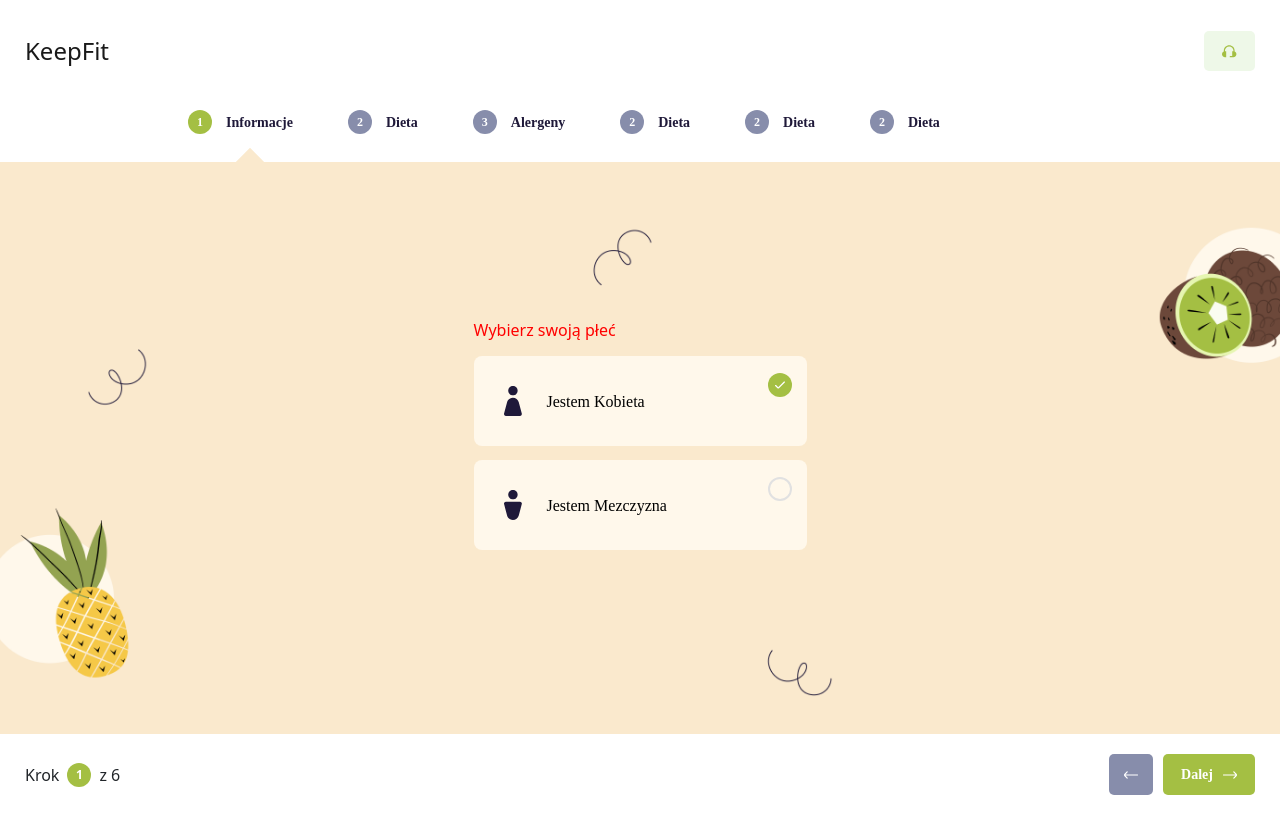
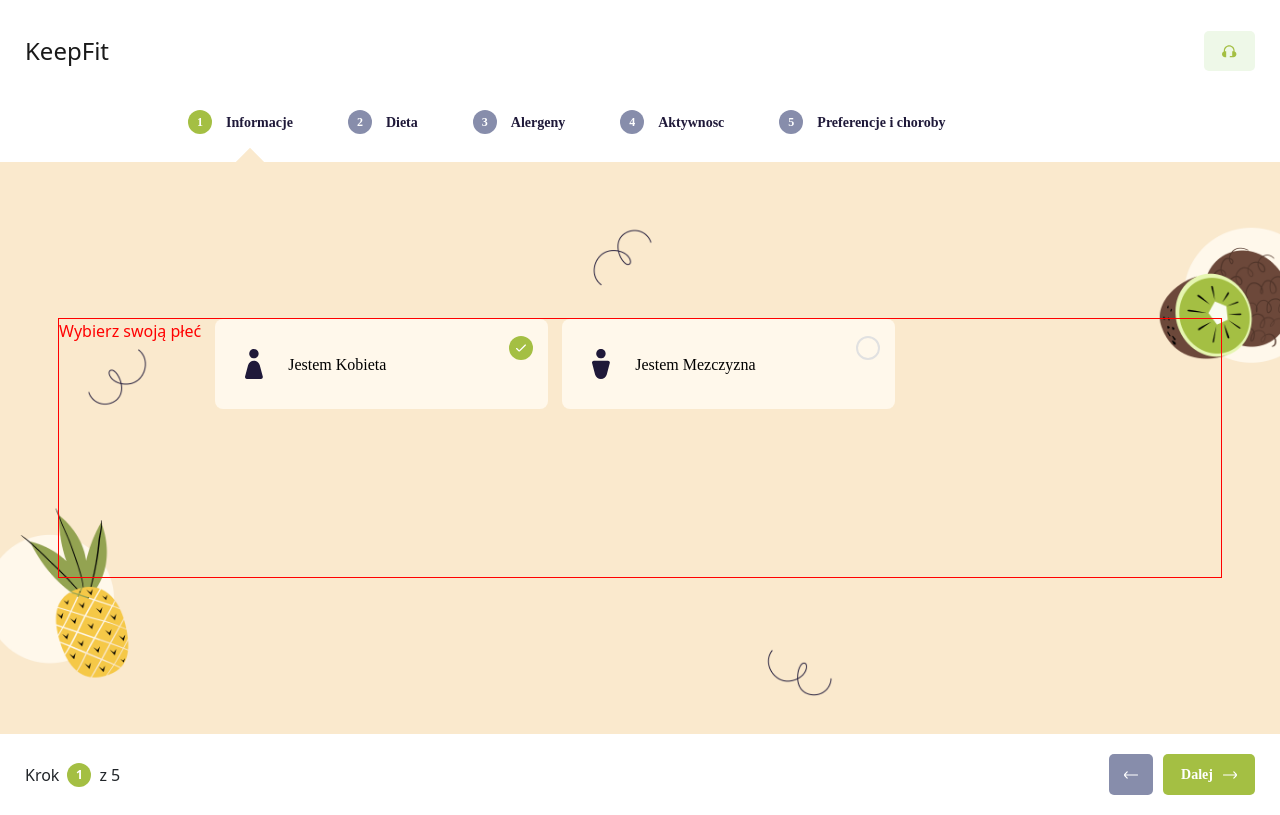
Before and after one commit to DamianTarczon/FitApp-frontend, a React (Create React App) app: page / in a window 1280 px wide. Built offline with nearby package versions, Linux system fonts and the light colour scheme; a web font is replaced by a local one.

Commit message:
form container desktop view in progress

```diff
--- a/src/App.scss
+++ b/src/App.scss
@@ -1,5 +1,3 @@
-@import "~bootstrap/scss/bootstrap";
-@import './styles/config';
 
 body {
   background-color: white;
--- a/src/components/FormContainer/index.scss
+++ b/src/components/FormContainer/index.scss
@@ -1,3 +1,5 @@
+
+
 .form-container {
   height: 572px;
   background-size: cover;
--- a/src/components/GenderForm/index.scss
+++ b/src/components/GenderForm/index.scss
@@ -1,3 +1,5 @@
+@import "~bootstrap/scss/bootstrap";
+
 .form {
   height: 260px;
   width: 333px;
@@ -5,3 +7,11 @@
   flex-direction: column;
   gap: 14px;
 }
+
+@include media-breakpoint-up(sm){
+  .form{
+    flex-direction: row;
+    width: 1164px;
+    border: 1px solid red;
+  }
+}
--- a/src/components/RadioSelector/index.scss
+++ b/src/components/RadioSelector/index.scss
@@ -20,7 +20,8 @@
 .select-text {
   display: flex;
   align-self: center;
-  font-family: 'Urbane';
+  font-family: 'Urbane','sans-serif';
+  font-style: normal;
   font-weight: 500;
   font-size: 16px;
   line-height: 19px;
--- a/src/components/StepHeader/index.scss
+++ b/src/components/StepHeader/index.scss
@@ -1,5 +1,4 @@
 @import "~bootstrap/scss/bootstrap";
-
 //mobile styling
 .step-header-container {
   height: 80px;
@@ -20,13 +19,10 @@
 
 //desktop styling
 @include media-breakpoint-up(sm){
-.step-header-container {
-  padding: 0px 188px;
-  gap: 55px;
-}
+  .step-header-container {
+    padding: 0px 188px;
+    gap: 55px;
+  }
 
-.step-header-container::-webkit-scrollbar {
-  display: none;
-}
 }
 //end desktopstyling
--- a/src/pages/JoinForm.tsx
+++ b/src/pages/JoinForm.tsx
@@ -23,23 +23,17 @@ export default function JoinForm() {
       completed: false,
     },
     {
-      number: '2',
-      text: 'Dieta',
+      number: '4',
+      text: 'Aktywnosc',
       selected: false,
       completed: false,
     },
     {
-      number: '2',
-      text: 'Dieta',
+      number: '5',
+      text: 'Preferencje i choroby',
       selected: false,
       completed: false,
-    },
-    {
-      number: '2',
-      text: 'Dieta',
-      selected: false,
-      completed: false,
-    },
+    }
   ];
 
   //temporary data
```
